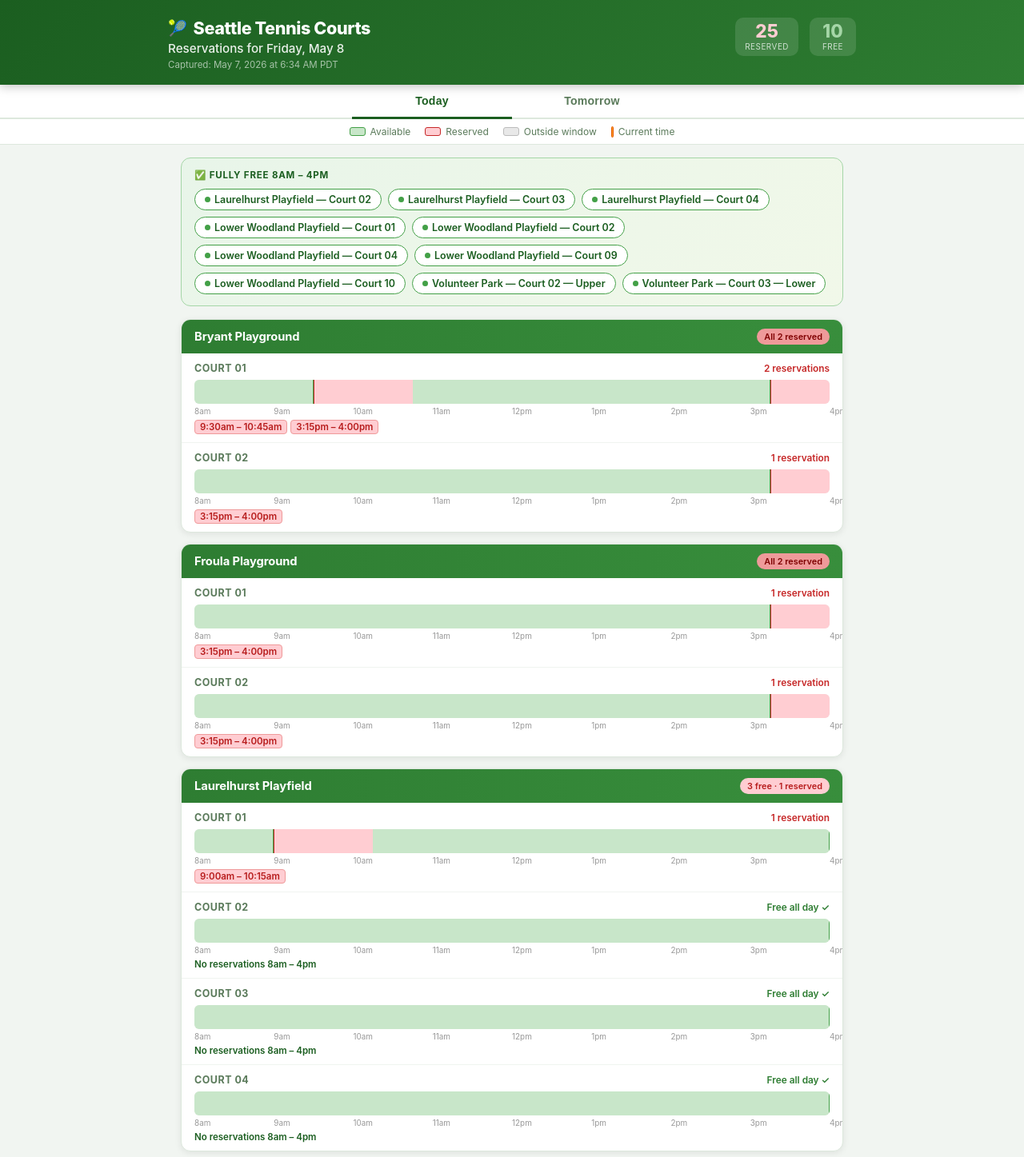
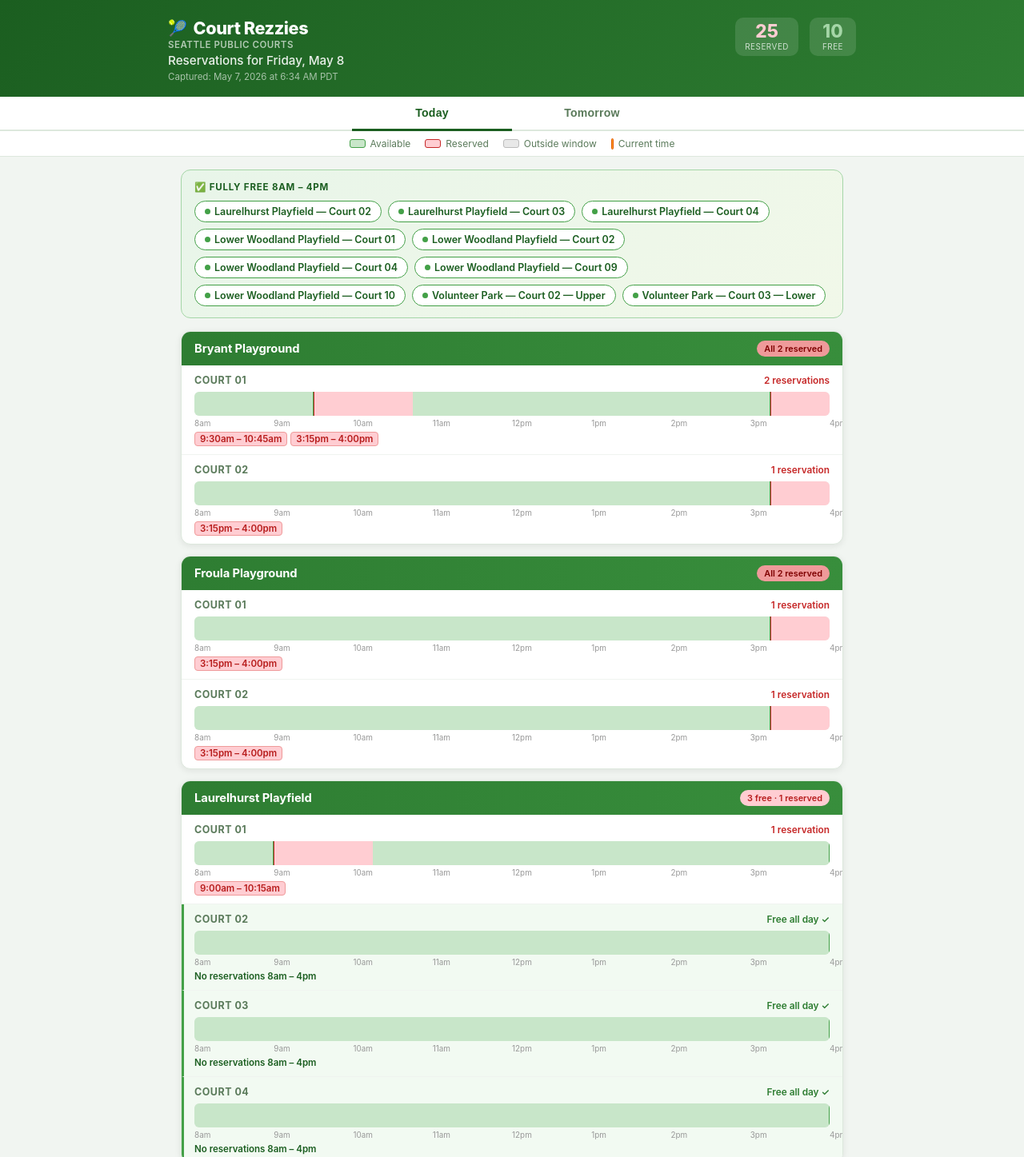
Before and after one commit to tenniskritter26/seattle-tennis-courts, a plain HTML site: page index.html in a window 1280 px wide. Shown: the top 1447 px of the page at 80% size. Drawn offline with Linux system fonts and the light colour scheme.

Commit message:
Today/Tomorrow tabs, visual polish, pulsing needle, sticky tabs

```diff
--- a/index.html
+++ b/index.html
@@ -39,14 +39,18 @@
       min-height: 100vh;
     }
 
+    /* ── Sticky wrapper (header + tabs scroll together) ─────────── */
+    .sticky-top {
+      position: sticky;
+      top: 0;
+      z-index: 100;
+    }
+
     /* ── Header ─────────────────────────────────────────────────── */
     header {
       background: linear-gradient(135deg, var(--green-dark) 0%, var(--green-mid) 100%);
       color: #fff;
       padding: 22px 20px 18px;
-      position: sticky;
-      top: 0;
-      z-index: 100;
       box-shadow: 0 2px 12px rgba(0,0,0,0.25);
     }
     .header-inner {
@@ -66,6 +70,14 @@
       gap: 8px;
     }
     .header-left h1 .icon { font-size: 1.2rem; }
+    .header-subtitle {
+      font-size: 0.72rem;
+      opacity: 0.65;
+      margin-top: 1px;
+      letter-spacing: 0.5px;
+      text-transform: uppercase;
+      font-weight: 600;
+    }
     .header-left .date-line {
       font-size: 0.95rem;
       opacity: 0.9;
@@ -283,6 +295,11 @@
       border-bottom: 1px solid #f0f4f0;
     }
     .court-row:last-child { border-bottom: none; }
+    .court-row-free {
+      background: #f2faf2;
+      border-left: 3px solid var(--green-bright);
+      padding-left: 13px;
+    }
 
     .court-top {
       display: flex;
@@ -324,15 +341,19 @@
     .tl-seg:hover { opacity: 0.8; cursor: default; }
     .tl-free     { background: var(--green-light); border-right: 1.5px solid var(--green-bright); }
     .tl-reserved { background: var(--red-light);   border-left: 1.5px solid var(--red-mid); }
+    @keyframes needle-pulse {
+      0%, 100% { box-shadow: 0 0 5px rgba(249,168,37,0.6); }
+      50%       { box-shadow: 0 0 14px rgba(249,168,37,1), 0 0 22px rgba(249,168,37,0.4); }
+    }
     .tl-now {
       position: absolute;
       top: -2px;
       bottom: -2px;
-      width: 2.5px;
+      width: 3px;
       background: var(--yellow);
       border-radius: 2px;
       z-index: 5;
-      box-shadow: 0 0 6px rgba(249,168,37,0.7);
+      animation: needle-pulse 2s ease-in-out infinite;
     }
     .tl-labels {
       display: flex;
@@ -409,19 +430,26 @@
       .parks-container, .best-bets { padding: 0 10px; }
       .park-header { padding: 10px 12px; }
       .court-row { padding: 10px 12px 9px; }
+      .court-row-free { padding-left: 9px; }
     }
   </style>
 </head>
 <body>
 
+<div class="sticky-top">
 <header>
   <div class="header-inner">
     <div class="header-left">
-      <h1><span class="icon">🎾</span> Seattle Tennis Courts</h1>
+      <h1><span class="icon">🎾</span> Court Rezzies</h1>
+      <div class="header-subtitle">Seattle Public Courts</div>
       <div class="date-line" id="hdr-date">Loading…</div>
       <div class="meta-line" id="hdr-meta"></div>
     </div>
     <div class="header-stats" id="hdr-stats" style="display:none">
+      <div class="hstat" id="hdr-now-stat" style="display:none">
+        <div class="hstat-num" style="color:var(--yellow)" id="stat-now">–</div>
+        <div class="hstat-label">Now Open</div>
+      </div>
       <div class="hstat">
         <div class="hstat-num red" id="stat-res">–</div>
         <div class="hstat-label">Reserved</div>
@@ -437,6 +465,7 @@
 <div class="tab-bar">
   <button class="tab-btn active" data-tab="today" onclick="switchTab('today')">Today</button>
   <button class="tab-btn" data-tab="tomorrow" onclick="switchTab('tomorrow')">Tomorrow</button>
+</div>
 </div>
 
 <div class="legend-bar">
@@ -493,6 +522,21 @@ function nowMinutes() {
 function todayISO() {
   const n = new Date();
   return `${n.getFullYear()}-${String(n.getMonth()+1).padStart(2,"0")}-${String(n.getDate()).padStart(2,"0")}`;
+}
+
+// ── Open-right-now count ───────────────────────────────────────────
+function countOpenNow(parks) {
+  const now = nowMinutes();
+  if (now < WIN_START || now > WIN_END) return null;
+  let count = 0;
+  for (const parkData of Object.values(parks)) {
+    for (const courtData of Object.values(parkData.courts)) {
+      if (courtData.status === 'error') continue;
+      const reserved = courtData.reserved_in_window || [];
+      if (!reserved.some(r => now >= r.start_min && now < r.end_min)) count++;
+    }
+  }
+  return count;
 }
 
 // ── Tab switching ──────────────────────────────────────────────────
@@ -556,10 +600,10 @@ function buildLabels() {
 // ── Court row ──────────────────────────────────────────────────────
 function buildCourtRow(name, data, isToday) {
   const row = document.createElement("div");
-  row.className = "court-row";
+  const reserved = data.reserved_in_window || [];
+  row.className = "court-row" + (reserved.length === 0 && data.status !== 'error' ? " court-row-free" : "");
 
-  const reserved = data.reserved_in_window || [];
-  const avail    = data.available_slots    || [];
+  const avail = data.available_slots || [];
 
   const top = document.createElement("div");
   top.className = "court-top";
@@ -691,6 +735,7 @@ async function renderTab(tab) {
   loadMsg.textContent = 'Loading reservation data…';
   container.appendChild(loadMsg);
   document.getElementById('hdr-stats').style.display = 'none';
+  document.getElementById('hdr-now-stat').style.display = 'none';
   document.getElementById('best-bets-wrap').style.display = 'none';
   document.getElementById('best-bets-grid').innerHTML = '';
   document.getElementById('hdr-date').textContent = 'Loading…';
@@ -731,6 +776,16 @@ async function renderTab(tab) {
     const isToday = data.date === todayISO();
     buildBestBets(data.parks, tab);
 
+    // "Now open" stat — today tab only, within window hours
+    const nowOpen = (tab === 'today') ? countOpenNow(data.parks) : null;
+    const nowStatEl = document.getElementById('hdr-now-stat');
+    if (nowOpen !== null) {
+      document.getElementById('stat-now').textContent = nowOpen;
+      nowStatEl.style.display = 'flex';
+    } else {
+      nowStatEl.style.display = 'none';
+    }
+
     for (const [parkName, parkData] of Object.entries(data.parks)) {
       container.appendChild(buildParkCard(parkName, parkData, isToday));
     }
```
